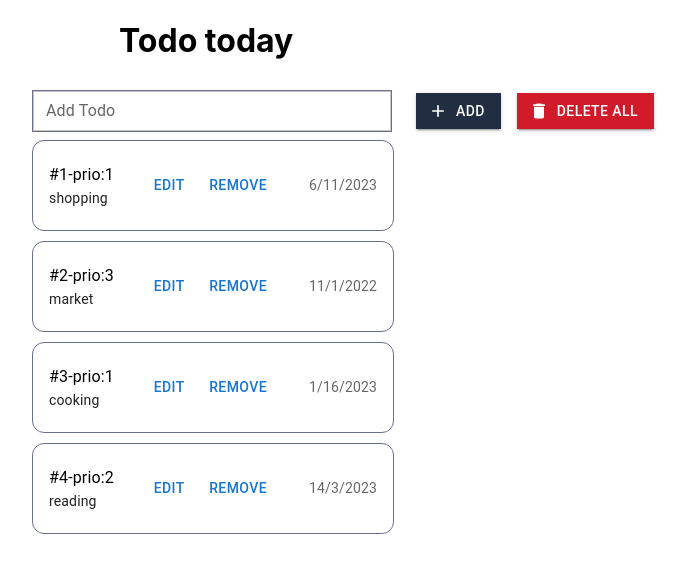
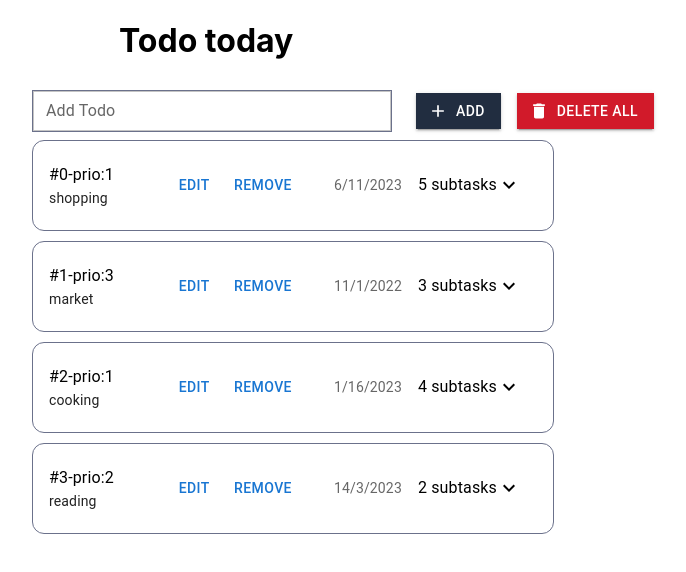
Before and after one commit to andregeorgi/todo, a React (Create React App) app: page / in a window 1280 px wide. Shown: the top 572 px of the page, without its empty margins (51-737 px from the left). Built offline with nearby package versions, Linux system fonts and the light colour scheme.

Commit message:
implement logic for subtasks

```diff
--- a/src/components/ListComponent/ListComponent.jsx
+++ b/src/components/ListComponent/ListComponent.jsx
@@ -19,15 +19,40 @@ import DeleteIcon from "@mui/icons-material/Delete";
 
 function ListComponent() {
   const toDo = [
-    { numberTodo: 0, prio: 1, content: "shopping", date: "6/11/2023" },
-    { numberTodo: 1, prio: 3, content: "market", date: "11/1/2022" },
-    { numberTodo: 2, prio: 1, content: "cooking", date: "1/16/2023" },
-    { numberTodo: 3, prio: 2, content: "reading", date: "14/3/2023" },
+    {
+      numberTodo: 0,
+      prio: 1,
+      content: "shopping",
+      date: "6/11/2023",
+      subTasks: ["shoes", "clothes", "jewerly", "accessories", "hats"],
+    },
+    {
+      numberTodo: 1,
+      prio: 3,
+      content: "market",
+      date: "11/1/2022",
+      subTasks: ["banana", "apple", "milk"],
+    },
+    {
+      numberTodo: 2,
+      prio: 1,
+      content: "cooking",
+      date: "1/16/2023",
+      subTasks: ["Black peas", "Apple pie", "Steak pie", "Soup"],
+    },
+    {
+      numberTodo: 3,
+      prio: 2,
+      content: "reading",
+      date: "14/3/2023",
+      subTasks: ["Charlotte’s Web", "The Outsiders"],
+    },
   ];
   const [currentText, setCurrentText] = useState("");
   const [list, setList] = useState(toDo);
   const [currentTodo, setCurrentTodo] = useState(null);
   const [open, setOpen] = useState(false);
+  const [openAccordion, setOpenAccordion] = useState(false);
   const [currentCounter, setCurrentCounter] = useState(1);
 
   const handleClose = () => {
@@ -147,6 +172,8 @@ function ListComponent() {
             toDo={item}
             onClickRemove={() => handleRemove(item.numberTodo)}
             onClickEdit={() => handleOpen(item.numberTodo)}
+            handleClick={() => setOpenAccordion(!openAccordion)}
+            isOpen={openAccordion}
           />
         ))}
         <Modal
--- a/src/components/Todo/Todo.jsx
+++ b/src/components/Todo/Todo.jsx
@@ -4,16 +4,21 @@ import ListItem from "@mui/material/ListItem";
 import ListItemText from "@mui/material/ListItemText";
 import Typography from "@mui/material/Typography";
 import AddButton from "../AddButton/AddButton";
+import ListItemButton from "@mui/material/ListItemButton";
+import ExpandLess from "@mui/icons-material/ExpandLess";
+import ExpandMore from "@mui/icons-material/ExpandMore";
+import Collapse from "@mui/material/Collapse";
 
 function Todo(props) {
   const { toDo } = props;
+
   return (
     <div className="border-box">
       <div>
         <List
           sx={{
             width: "100%",
-            maxWidth: 360,
+            maxWidth: 520,
             border: "solid 1px #6b718b",
             borderRadius: 3,
           }}
@@ -22,7 +27,7 @@ function Todo(props) {
             <ListItemText
               primary={
                 <div>
-                  <span>{"#" + toDo.numberTodo++}</span>
+                  <span>{"#" + toDo.numberTodo}</span>
                   <span>{"-prio:" + toDo.prio}</span>
                 </div>
               }
@@ -37,6 +42,7 @@ function Todo(props) {
                 </Typography>
               }
             />
+
             <div>
               <AddButton
                 label="Edit"
@@ -51,8 +57,38 @@ function Todo(props) {
                 onClick={props.onClickRemove}
               ></AddButton>
             </div>
+
             <div>
               <ListItemText secondary={toDo.date}></ListItemText>
+            </div>
+            <div>
+              <ListItemButton
+                className="no-background"
+                onClick={props.handleClick}
+              >
+                <ListItemText primary={toDo.subTasks.length + " subtasks"} />
+                {props.isOpen ? <ExpandLess /> : <ExpandMore />}
+              </ListItemButton>
+              <Collapse
+                in={props.isOpen}
+                timeout="auto"
+                unmountOnExit
+                className="no-background-subtasks"
+              >
+                <List>
+                  <ListItemButton
+                    sx={{
+                      pl: 4,
+                      display: "flex",
+                      flexDirection: "column",
+                    }}
+                  >
+                    {toDo.subTasks.map((item, index) => (
+                      <ListItemText key={index} primary={item} />
+                    ))}
+                  </ListItemButton>
+                </List>
+              </Collapse>
             </div>
           </ListItem>
         </List>
--- a/src/index.css
+++ b/src/index.css
@@ -36,3 +36,8 @@ code {
 .padding-right-btn {
   padding-right: 34px;
 }
+
+.no-background:first-child:hover,
+.no-background:first-child:active {
+  background-color: rgba(255, 255, 255, 1);
+}
```
